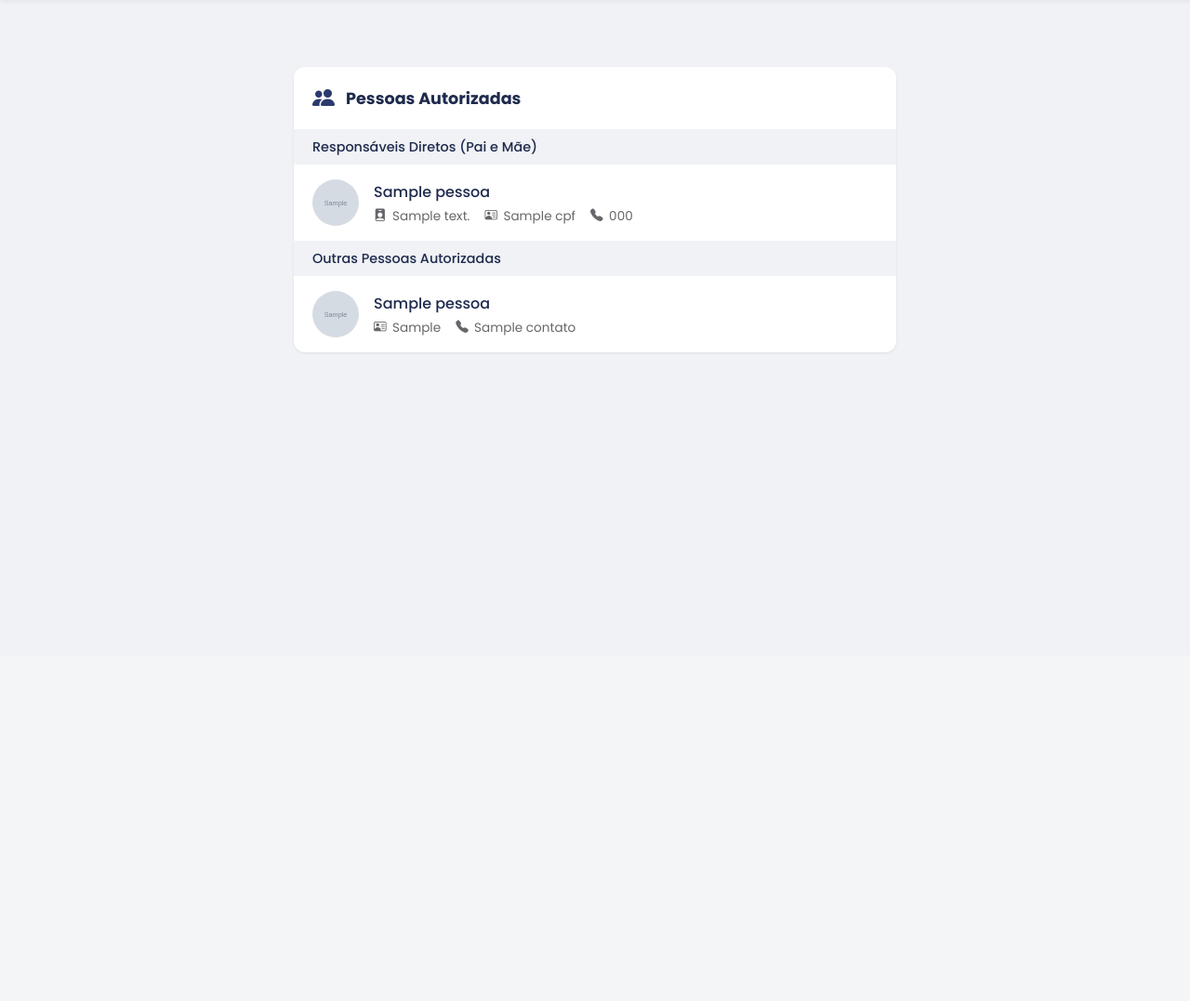
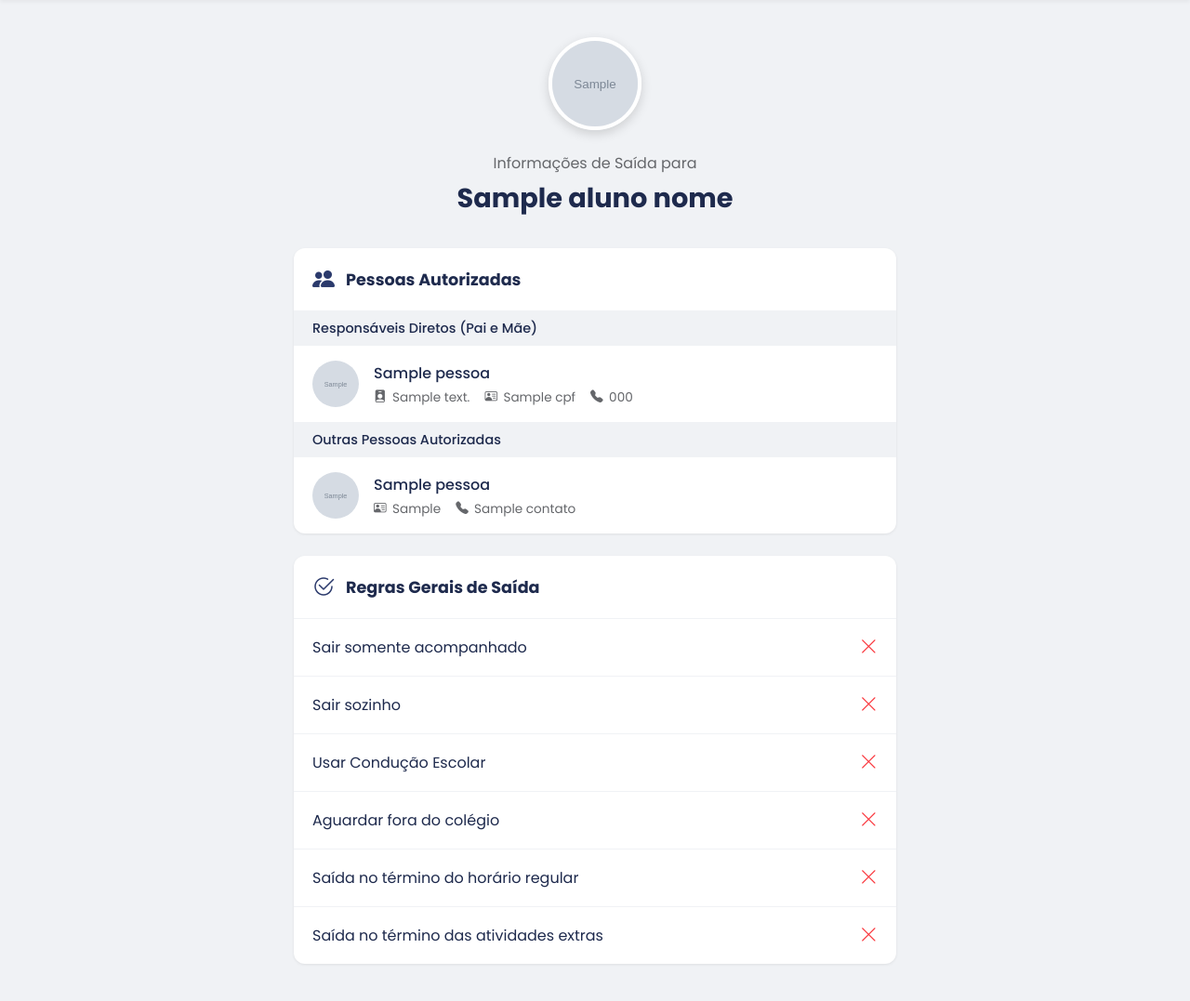
Before and after one commit to CarbonellGit/consulta_sophia, a Flask app: template templates/detalhes_aluno.html in a window 1280 px wide. Shown: the part 95-1172 px from the top of the page at 93% size. Before the commit the page ends 475 px from the top, so only its background shows below. Run offline with Flask 3, Linux system fonts and the light colour scheme; the template is opened without the code that fills it: most values are stand-ins (such as "Sample title", 1, 10 or a date in 2020); grey boxes marked "Sample" are stand-in pictures.

Commit message:
Update detalhes_aluno.html

```diff
--- a/templates/detalhes_aluno.html
+++ b/templates/detalhes_aluno.html
@@ -4,7 +4,15 @@
 
 {% block content %}
 <div class="page-title-container">
-    </div>
+    {% if aluno_foto_uri %}
+        <img src="{{ aluno_foto_uri }}" class="student-avatar" alt="Foto de {{ aluno_nome }}">
+    {% else %}
+        <div class="student-avatar-placeholder"><i class="bi bi-person-bounding-box"></i></div>
+    {% endif %}
+
+    <p class="page-subtitle">Informações de Saída para</p>
+    <h2 class="page-title">{{ aluno_nome }}</h2>
+</div>
 
 <div class="info-card">
     <div class="card-header">
@@ -71,5 +79,47 @@
 </div>
 
 <div class="info-card">
+    <div class="card-header">
+        <i class="bi bi-check2-circle card-icon"></i>
+        <h3>Regras Gerais de Saída</h3>
     </div>
+    <ul class="rules-list">
+        <li class="rule-item">
+            <span>Sair somente acompanhado</span>
+            <span class="rule-status {% if regras_saida.acompanhado %}allowed{% else %}denied{% endif %}">
+                <i class="bi {% if regras_saida.acompanhado %}bi-check-lg{% else %}bi-x-lg{% endif %}"></i>
+            </span>
+        </li>
+        <li class="rule-item">
+            <span>Sair sozinho</span>
+            <span class="rule-status {% if regras_saida.sozinho %}allowed{% else %}denied{% endif %}">
+                <i class="bi {% if regras_saida.sozinho %}bi-check-lg{% else %}bi-x-lg{% endif %}"></i>
+            </span>
+        </li>
+         <li class="rule-item">
+            <span>Usar Condução Escolar</span>
+            <span class="rule-status {% if regras_saida.conducao %}allowed{% else %}denied{% endif %}">
+                <i class="bi {% if regras_saida.conducao %}bi-check-lg{% else %}bi-x-lg{% endif %}"></i>
+            </span>
+        </li>
+        <li class="rule-item">
+            <span>Aguardar fora do colégio</span>
+            <span class="rule-status {% if regras_saida.fora_escola %}allowed{% else %}denied{% endif %}">
+                <i class="bi {% if regras_saida.fora_escola %}bi-check-lg{% else %}bi-x-lg{% endif %}"></i>
+            </span>
+        </li>
+        <li class="rule-item">
+            <span>Saída no término do horário regular</span>
+            <span class="rule-status {% if regras_saida.horario_regular %}allowed{% else %}denied{% endif %}">
+                <i class="bi {% if regras_saida.horario_regular %}bi-check-lg{% else %}bi-x-lg{% endif %}"></i>
+            </span>
+        </li>
+        <li class="rule-item">
+            <span>Saída no término das atividades extras</span>
+            <span class="rule-status {% if regras_saida.atividade_extra %}allowed{% else %}denied{% endif %}">
+                <i class="bi {% if regras_saida.atividade_extra %}bi-check-lg{% else %}bi-x-lg{% endif %}"></i>
+            </span>
+        </li>
+    </ul>
+</div>
 {% endblock %}
```
